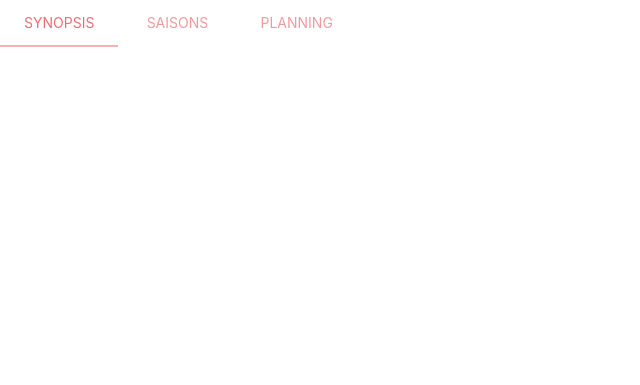
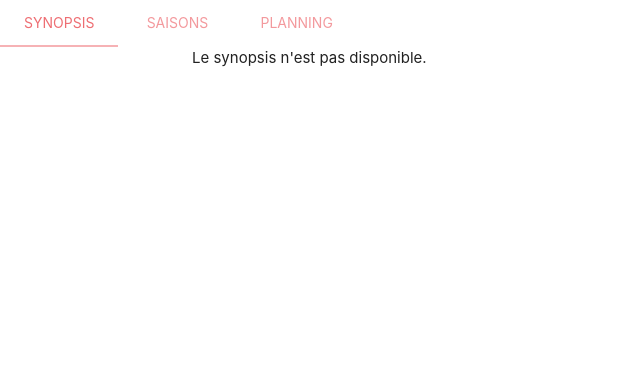
Before and after one commit to LucasRoig/symfony-tv-tracker, a Symfony app: template templates/show/show.html.twig in a window 1280 px wide. Shown: the part 415-800 px from the top of the page, without its empty margins (0-640 px from the left). Run offline with Twig, Linux system fonts and the light colour scheme; the template is opened without the code that fills it, so the values that code supplies are empty; some libraries are stand-ins or nearby versions.

Commit message:
Add default text on pages

```diff
--- a/templates/episode/show.html.twig
+++ b/templates/episode/show.html.twig
@@ -38,7 +38,7 @@
                 <label>DIFFUSION </label>{{ episode.airDate | date('d-m-Y') }}
             </div>
             <div id="synopsis" class="col s12">
-                {{ episode.overview }}
+                {{ episode.overview ? episode.overview : "Le synopsis n'est pas disponible"}}
             </div>
         </div>
     </section>
--- a/templates/season/show.html.twig
+++ b/templates/season/show.html.twig
@@ -42,7 +42,7 @@
             </ul>
             <div class="container">
                 <div id="synopsis" class="col s12">
-                    {{ season.overview }}
+                    {{ season.overview ? season.overview : "Le synopsis n'est pas disponible"}}
                 </div>
                 <div id="episodes" class="col s12 episodes">
                     {% for episode in season.episodes %}
@@ -58,6 +58,8 @@
                                 <i class="material-icons">check</i>
                             </button>
                         </div>
+                    {% else %}
+                        Aucun épisode pour l'instant.
                     {% endfor %}
                 </div>
             </div>
--- a/templates/show/show.html.twig
+++ b/templates/show/show.html.twig
@@ -38,7 +38,7 @@
         </ul>
         <div class="container">
             <div id="synopsis" class="col s12">
-                {{ show.overview }}
+                {{ show.overview ? show.overview : "Le synopsis n'est pas disponible."}}
             </div>
             <div id="seasons" class="col s12">
                 {% for season in show.seasons %}
@@ -64,6 +64,8 @@
                         </div>
                     </div>
                 </div>
+                {% else %}
+                    Aucune saison pour l'instant
                 {% endfor %}
 
             </div>
@@ -77,6 +79,8 @@
                     </h1>
                     <h2>{{ episode.airDate | date_diff}}</h2>
                 </div>
+                {% else %}
+                    Aucun épisode n'est annoncé.
                 {% endfor %}
             </div>
         </div>
```
